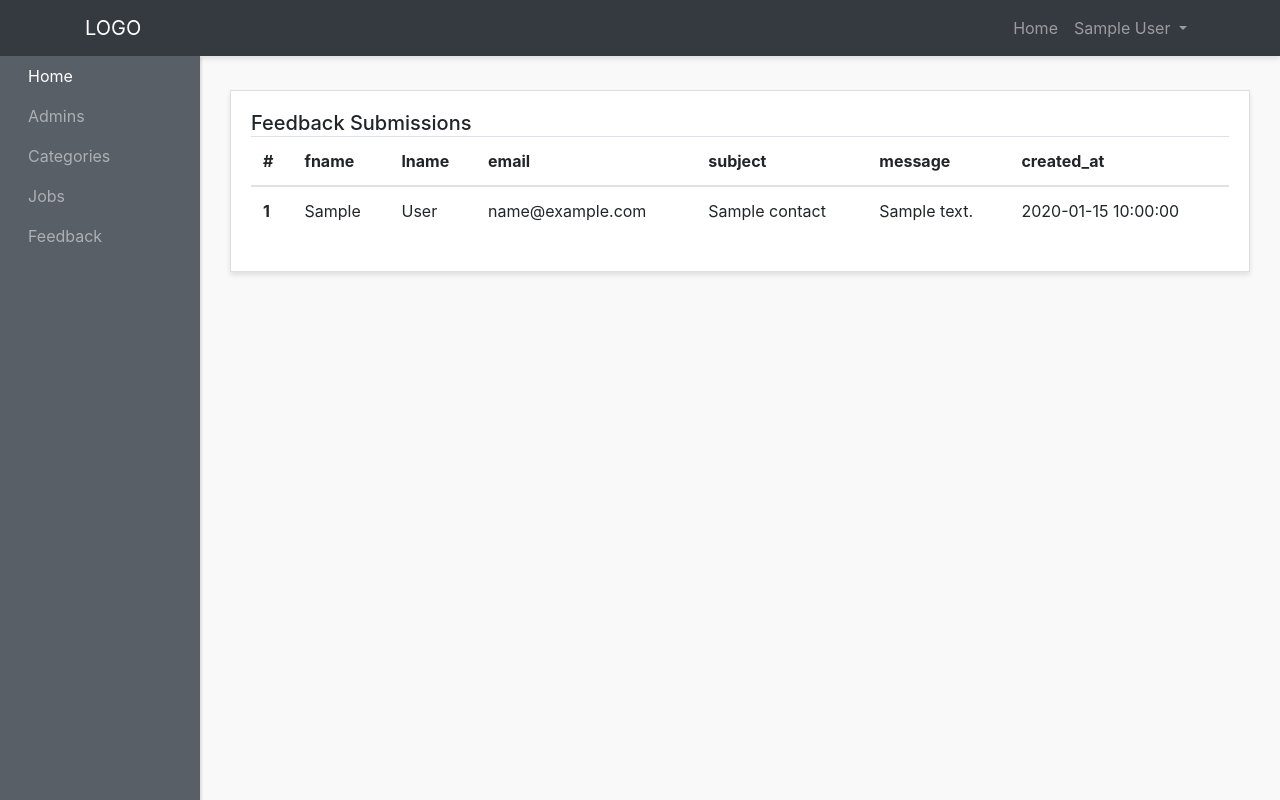
After one commit to Twayfrancis/Taskify-2.0, a PHP site: page /admin-panel/admins/feedback.php in a window 1280 px wide. The commit adds this page. Run offline with PHP 8.4, Linux system fonts and the light colour scheme; the visitor is signed in with stand-in values (Sample User, id 1); tables that the repository leaves empty or names only in its code hold one stand-in row (values such as "Sample post"); some libraries are stand-ins or nearby versions.

Commit message:
update feedback page for each admin to be able to see feedback sent from users contact page

```diff
--- /dev/null
+++ b/admin-panel/admins/feedback.php
@@ -0,0 +1,54 @@
+<?php require "../layouts/header.php"; ?>
+<?php require "../../config/db_config.php"; ?>
+<?php
+
+  if(!isset($_SESSION['adminname'])) {
+
+    header("location: ".ADMINURL."/admins/login-admins.php");
+
+  }
+
+  $select = $conn->query("SELECT * FROM contact");
+  $select->execute();
+
+  $admins = $select->fetchAll(PDO::FETCH_OBJ);
+
+?>
+   <div class="row">
+        <div class="col">
+          <div class="card">
+            <div class="card-body">
+              <h5 class="card-title mb-4 d-inline">Feedback Submissions</h5>
+              <table class="table">
+                <thead>
+                  <tr>
+                    <th scope="col">#</th>
+                    <th scope="col">fname</th>
+                    <th scope="col">lname</th>
+                    <th scope="col">email</th>
+                    <th scope="col">subject</th>
+                    <th scope="col">message</th>
+                    <th scope="col">created_at</th>
+                  </tr>
+                </thead>
+                <tbody>
+                  <?php foreach($admins as $contact) : ?>
+                  <tr>
+                    <th scope="row"><?php echo $contact->id; ?></th>
+                    <td><?php echo $contact->fname; ?></td>
+                    <td><?php echo $contact->lname; ?></td>
+                    <td><?php echo $contact->email; ?></td>
+                    <td><?php echo $contact->subject; ?></td>
+                    <td><?php echo $contact->message; ?></td>
+                    <td><?php echo $contact->created_at; ?></td>
+                  </tr>
+                  <?php endforeach; ?>
+
+                </tbody>
+              </table>
+            </div>
+          </div>
+        </div>
+      </div>
+
+<?php require "../layouts/footer.php"; ?>
--- a/admin-panel/layouts/header.php
+++ b/admin-panel/layouts/header.php
@@ -45,6 +45,9 @@
           <li class="nav-item">
             <a class="nav-link" href="<?php echo ADMINURL; ?>/jobs-admins/show-jobs.php" style="margin-left: 20px;">Jobs</a>
           </li>
+          <li class="nav-item">
+            <a class="nav-link" href="<?php echo ADMINURL; ?>/admins/feedback.php" style="margin-left: 20px;">Feedback</a>
+          </li>
           <?php endif; ?>
 
         </ul>
```
